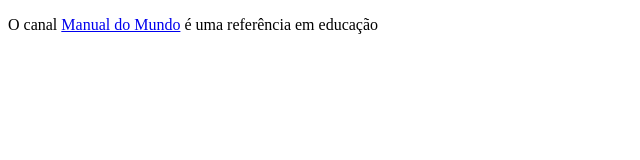
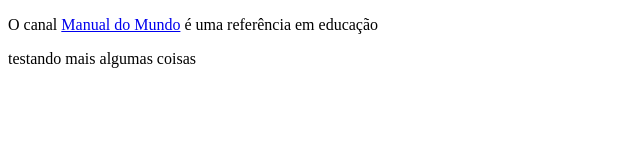
Before and after one commit to leonardoalberto733/testando-testando, a plain HTML site: page index.html in a window 1280 px wide. Shown: the whole page, without its empty margins (0-640 px from the left). Drawn offline with Linux system fonts and the light colour scheme.

Commit message:
Update index.html

```diff
--- a/index.html
+++ b/index.html
@@ -8,6 +8,6 @@
 <body>
 
     <p>O canal <a href="https://www.youtube.com/@manualdomundo" target="_blank" rel="external"> Manual do Mundo</a> é uma referência em educação</p>
-
+    <p>testando mais algumas coisas</p>
 </body>
 </html>
```
